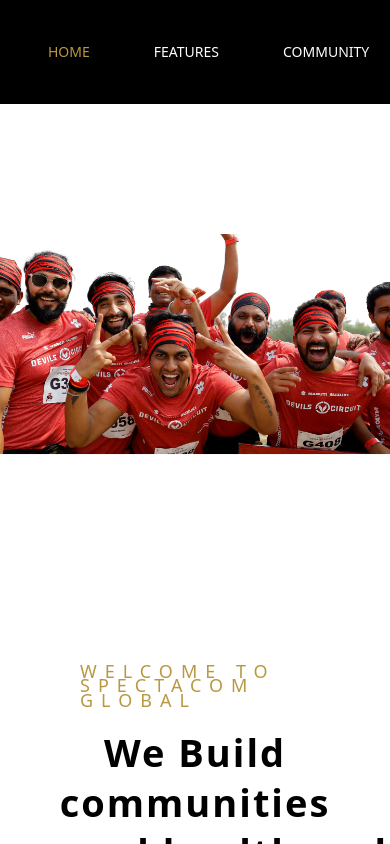
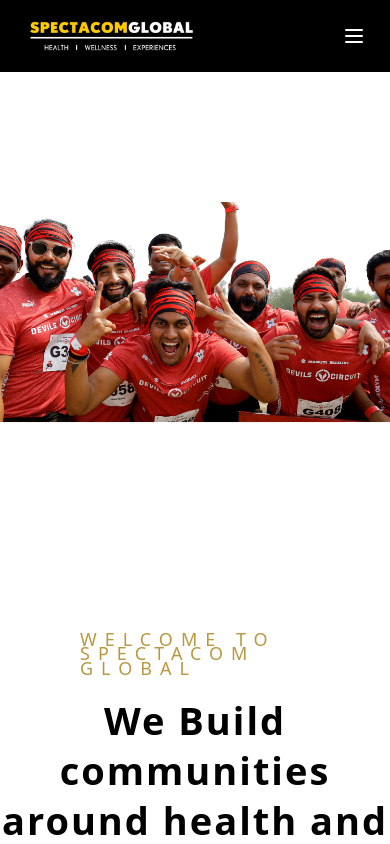
Before and after one commit to sainath2212/spectacom_assignment, a React (Vite) app: page / in a window 390 px wide. Shown: the top 844 px of the page. Built offline with nearby package versions, Linux system fonts and the light colour scheme.

Commit message:
Update Header.jsx

```diff
--- a/src/components/Header.jsx
+++ b/src/components/Header.jsx
@@ -1,20 +1,58 @@
+import React, { useState } from "react";
 import logo from "../assets/spectacom-logo.webp";
+
 function Header() {
+  const [isMenuOpen, setIsMenuOpen] = useState(false);
+
+  const toggleMenu = () => {
+    setIsMenuOpen(!isMenuOpen);
+  };
+
   return (
-    <div className="bg-black py-6 flex  justify-between items-center gap-2 px-10">
+    <div className="bg-black py-4 flex justify-between items-center px-6 md:px-10">
       <div>
-        <img src={logo} className="h-14"></img>
+        <img
+          src={logo}
+          className="h-10  w-auto"
+          alt="Logo"
+        />
       </div>
-      <div className="text-white ">
-        <ol className="flex justify-around gap-16 text-sm">
-          <li className="text-[#B89840]">HOME</li>
-          <li>FEATURES</li>
-          <li>COMMUNITY</li>
-          <li>CAREER</li>
-          <li>CONTACT</li>
+
+      <button
+        onClick={toggleMenu}
+        className="text-white md:hidden focus:outline-none"
+      >
+        <svg
+          xmlns="http://www.w3.org/2000/svg"
+          className="h-6 w-6"
+          fill="none"
+          viewBox="0 0 24 24"
+          stroke="currentColor"
+        >
+          <path
+            strokeLinecap="round"
+            strokeLinejoin="round"
+            strokeWidth={2}
+            d={isMenuOpen ? "M6 18L18 6M6 6l12 12" : "M4 6h16M4 12h16M4 18h16"}
+          />
+        </svg>
+      </button>
+
+      <div
+        className={`${
+          isMenuOpen ? "block" : "hidden"
+        } absolute top-16 left-0 w-full bg-black md:static md:w-auto md:flex md:bg-transparent text-white z-10`}
+      >
+        <ol className="flex flex-col md:flex-row gap-4 md:gap-8 lg:gap-16 text-sm p-4 md:p-0">
+          <li className="text-[#B89840] hover:text-white cursor-pointer">HOME</li>
+          <li className="hover:text-[#B89840] cursor-pointer">FEATURES</li>
+          <li className="hover:text-[#B89840] cursor-pointer">COMMUNITY</li>
+          <li className="hover:text-[#B89840] cursor-pointer">CAREER</li>
+          <li className="hover:text-[#B89840] cursor-pointer">CONTACT</li>
         </ol>
       </div>
     </div>
   );
 }
+
 export default Header;
```
